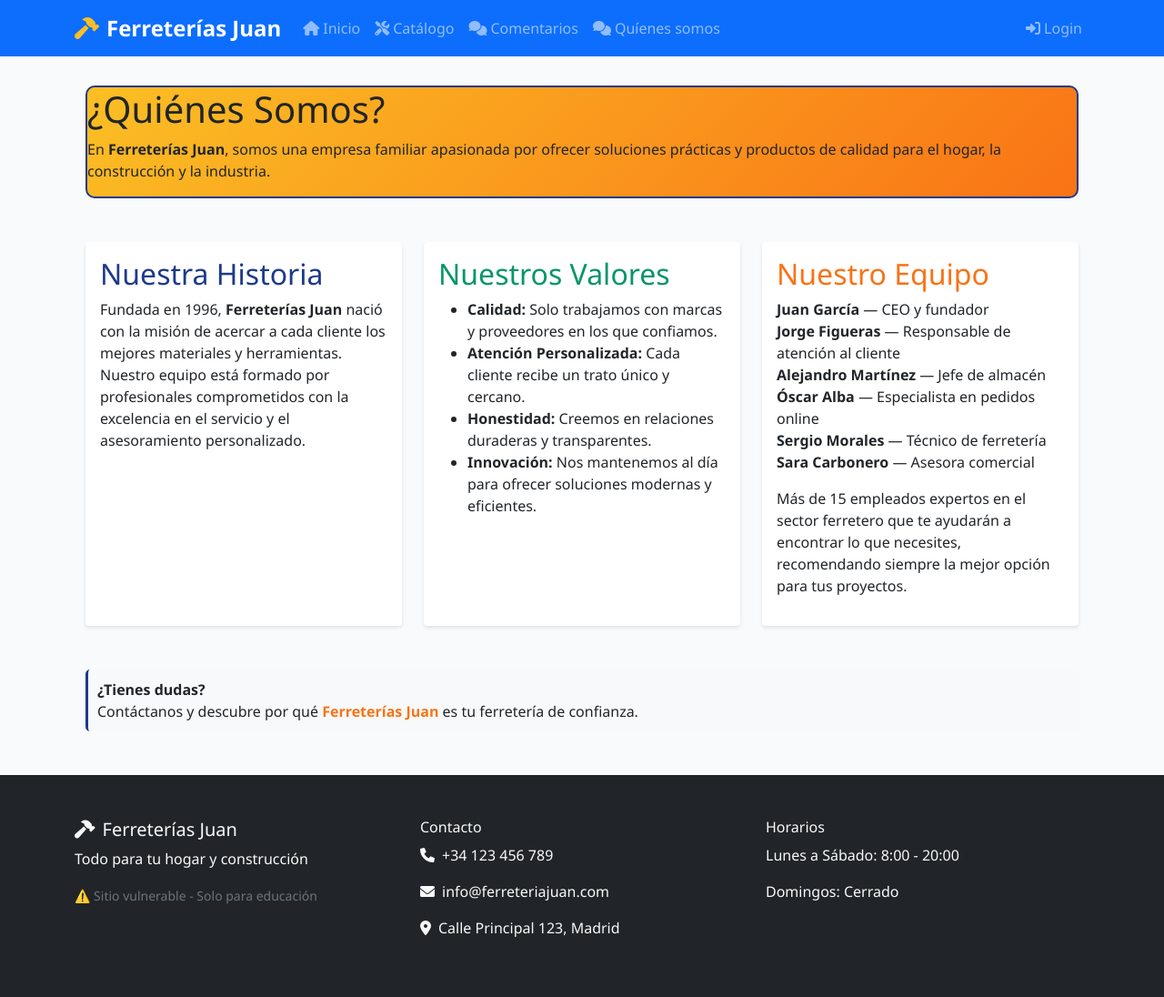
After one commit to F1gueron/Ferreterias-Juan, a Flask app: page /whoAreUs in a window 1280 px wide. The commit adds this page. Shown: the whole page at 91% size. Run offline with Flask 3, Linux system fonts and the light colour scheme.

Commit message:
Who are u done

```diff
--- a/ferreteria_juan/app.py
+++ b/ferreteria_juan/app.py
@@ -152,6 +152,11 @@ def index():
         connection.close()
 
     return render_template('index.html', productos=productos_destacados)
+
+@app.route('/whoAreUs')
+def quienes_somos():
+    return render_template('whoAreUs.html')
+
 
 @app.route('/catalogo')
 def catalogo():
--- a/ferreteria_juan/templates/base.html
+++ b/ferreteria_juan/templates/base.html
@@ -35,6 +35,11 @@
                     <li class="nav-item">
                         <a class="nav-link" href="{{ url_for('comentarios') }}">
                             <i class="fas fa-comments me-1"></i>Comentarios
+                        </a>
+                    </li>
+                    <li class="nav-item">
+                        <a class="nav-link" href="{{ url_for('quienes_somos') }}">
+                            <i class="fas fa-comments me-1"></i>Quíenes somos
                         </a>
                     </li>
                 </ul>
--- /dev/null
+++ b/ferreteria_juan/templates/whoAreUs.html
@@ -0,0 +1,57 @@
+{% extends "base.html" %}
+
+{% block title %}Quiénes Somos - Ferreterías Juan{% endblock %}
+
+{% block content %}
+<div class="container fade-in" style="margin-top: 2rem;">
+    <div class="jumbotron">
+        <h1>¿Quiénes Somos?</h1>
+        <p>En <strong>Ferreterías Juan</strong>, somos una empresa familiar apasionada por ofrecer soluciones prácticas y productos de calidad para el hogar, la construcción y la industria.</p>
+    </div>
+
+    <div class="products-grid" style="margin-top: 3rem;">
+        <div class="card">
+            <div class="card-body">
+                <h2 class="card-title" style="color: var(--primary-color);">Nuestra Historia</h2>
+                <p>
+                    Fundada en 1996, <strong>Ferreterías Juan</strong> nació con la misión de acercar a cada cliente los mejores materiales y herramientas.
+                    Nuestro equipo está formado por profesionales comprometidos con la excelencia en el servicio y el asesoramiento personalizado.
+                </p>
+            </div>
+        </div>
+        <div class="card">
+            <div class="card-body">
+                <h2 class="card-title" style="color: var(--success-color);">Nuestros Valores</h2>
+                <ul>
+                    <li><b>Calidad:</b> Solo trabajamos con marcas y proveedores en los que confiamos.</li>
+                    <li><b>Atención Personalizada:</b> Cada cliente recibe un trato único y cercano.</li>
+                    <li><b>Honestidad:</b> Creemos en relaciones duraderas y transparentes.</li>
+                    <li><b>Innovación:</b> Nos mantenemos al día para ofrecer soluciones modernas y eficientes.</li>
+                </ul>
+            </div>
+        </div>
+        <div class="card">
+            <div class="card-body">
+                <h2 class="card-title" style="color: var(--secondary-color);">Nuestro Equipo</h2>
+                <ul style="list-style: none; padding: 0;">
+                    <li><b>Juan García</b> — CEO y fundador</li>
+                    <li><b>Jorge Figueras</b> — Responsable de atención al cliente</li>
+                    <li><b>Alejandro Martínez</b> — Jefe de almacén</li>
+                    <li><b>Óscar Alba</b> — Especialista en pedidos online</li>
+                    <li><b>Sergio Morales</b> — Técnico de ferretería</li>
+                    <li><b>Sara Carbonero</b> — Asesora comercial</li>
+                </ul>
+                <p style="margin-top:1rem;">
+                    Más de 15 empleados expertos en el sector ferretero que te ayudarán a encontrar lo que necesites,
+                    recomendando siempre la mejor opción para tus proyectos.
+                </p>
+            </div>
+        </div>
+    </div>
+
+    <div class="comment-content fade-in" style="margin-top: 3rem;">
+        <b>¿Tienes dudas?</b> <br>
+        Contáctanos y descubre por qué <span style="color: var(--secondary-color); font-weight:bold;">Ferreterías Juan</span> es tu ferretería de confianza.
+    </div>
+</div>
+{% endblock %}
```
Also changed, not shown: 1 other file.
